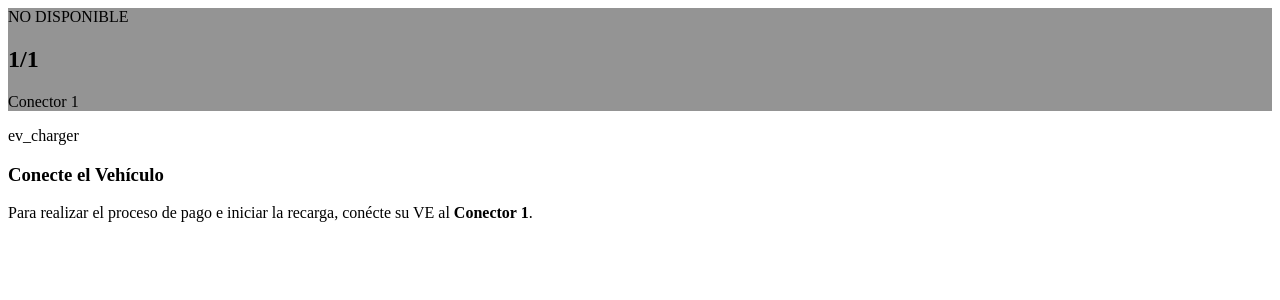
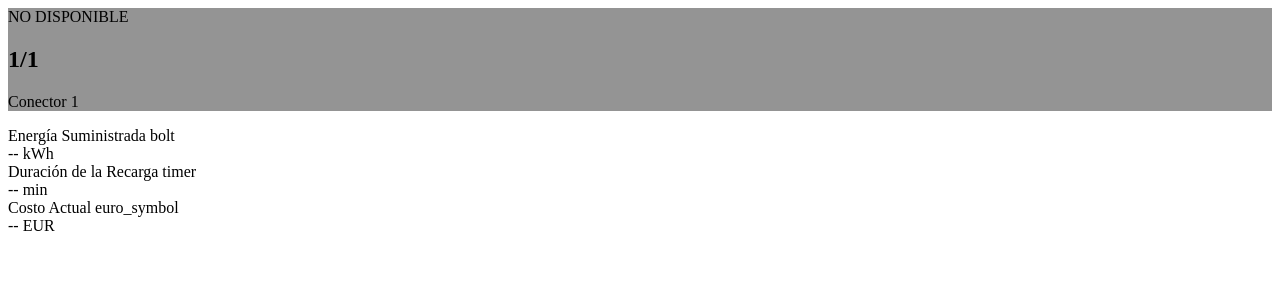
Before and after one commit to dgarciacampelo/tagoio-data-handler, a FastAPI app: page /dashboard/partial/status/1/1 in a window 1280 px wide. Shown: the top 300 px of the page. Run offline with FastAPI, Linux system fonts and the light colour scheme; parts of the project's set-up code (start-up, migrations or seed data) failed here and were passed over.

Commit message:
fix: Several fixes and improvements to the dashboard templates

```diff
--- a/templates/partials/metrics-panel.html
+++ b/templates/partials/metrics-panel.html
@@ -1,6 +1,40 @@
 <div id="metrics-container" hx-swap-oob="true"
     class="{% if station_status != ChargePointStatus.CHARGING %}hidden{% endif %}">
-    {% if station_status == ChargePointStatus.CHARGING %}
-    <section class="grid grid-cols-1 sm:grid-cols-3 gap-grid-gutter"></section>
-    {% endif %}
+    <section class="grid grid-cols-1 sm:grid-cols-3 gap-grid-gutter">
+        <div
+            class="bg-surface-container-lowest border border-outline-variant rounded-xl shadow-sm p-md flex flex-col gap-xs">
+            <div class="flex justify-between items-center text-on-surface-variant">
+                <span class="font-label-sm text-label-sm uppercase tracking-wider">
+                    Energía Suministrada</span>
+                <span class="material-symbols-outlined text-[20px]">bolt</span>
+            </div>
+            <div class="flex items-baseline gap-xs">
+                <span class="font-display-metrics text-display-metrics text-on-surface">--</span>
+                <span class="font-label-sm text-label-sm text-on-surface-variant">kWh</span>
+            </div>
+        </div>
+        <div
+            class="bg-surface-container-lowest border border-outline-variant rounded-xl shadow-sm p-md flex flex-col gap-xs">
+            <div class="flex justify-between items-center text-on-surface-variant">
+                <span class="font-label-sm text-label-sm uppercase tracking-wider">
+                    Duración de la Recarga</span>
+                <span class="material-symbols-outlined text-[20px]">timer</span>
+            </div>
+            <div class="flex items-baseline gap-xs">
+                <span class="font-display-metrics text-display-metrics text-on-surface">--</span>
+                <span class="font-label-sm text-label-sm text-on-surface-variant">min</span>
+            </div>
+        </div>
+        <div
+            class="bg-surface-container-lowest border border-outline-variant rounded-xl shadow-sm p-md flex flex-col gap-xs">
+            <div class="flex justify-between items-center text-on-surface-variant">
+                <span class="font-label-sm text-label-sm uppercase tracking-wider">Costo Actual</span>
+                <span class="material-symbols-outlined text-[20px]">euro_symbol</span>
+            </div>
+            <div class="flex items-baseline gap-xs">
+                <span class="font-display-metrics text-display-metrics text-on-surface">--</span>
+                <span class="font-label-sm text-label-sm text-on-surface-variant">EUR</span>
+            </div>
+        </div>
+    </section>
 </div>
--- a/templates/partials/side-panel.html
+++ b/templates/partials/side-panel.html
@@ -1,4 +1,4 @@
-<div id="side-panel-container" hx-swap-oob="true" class="md:col-span-4 flex flex-col gap-grid-gutter h-full">
+<div id="side-panel-container" hx-swap-oob="true" class="md:col-span-4 flex flex-col gap-grid-gutter">
     {% if station_status == ChargePointStatus.PREPARING %}
     <div class="bg-surface-container-lowest border border-outline-variant rounded-xl shadow-sm p-lg h-full"
         id="form-card">
@@ -77,11 +77,10 @@
             </div>
         </form>
     </div>
-    {% else %}
+    {% elif station_status == ChargePointStatus.AVAILABLE %}
     <div
         class="bg-surface-container-lowest border border-outline-variant rounded-xl shadow-sm p-lg h-full flex flex-col items-center justify-center text-center gap-md py-xl">
-        <span
-            class="material-symbols-outlined text-[48px] text-primary {% if station_status == ChargePointStatus.AVAILABLE %}animate-pulse{% endif %}">ev_charger</span>
+        <span class="material-symbols-outlined text-[48px] text-primary animate-pulse">ev_charger</span>
         <h3 class="font-headline-md text-on-surface">Conecte el Vehículo</h3>
         <p class="font-body-md text-on-surface-variant max-w-[280px]">
             Para realizar el proceso de pago e iniciar la recarga, conécte su VE al
--- a/templates/partials/status-card.html
+++ b/templates/partials/status-card.html
@@ -24,7 +24,7 @@
 {% endif %}
 
 <section
-    class="border border-outline-variant rounded-xl shadow-sm border-t-[4px] p-xl min-h-[12rem] flex-1 h-full w-full flex flex-col sm:flex-row justify-between items-start sm:items-center gap-md transition-colors"
+    class="border border-outline-variant rounded-xl shadow-sm border-t-[4px] p-xl min-h-[12rem] flex-1 w-full flex flex-col sm:flex-row justify-between items-start sm:items-center gap-md transition-colors"
     style="background-color: {{ status_bg }};">
     <div class="flex flex-col gap-xs">
         <div class="inline-flex items-center gap-xs font-label-caps text-label-caps text-black">
--- a/templates/smart-station-dashboard.html
+++ b/templates/smart-station-dashboard.html
@@ -55,8 +55,7 @@
 
         <div class="tab-content block" id="tab-conectores">
             <div class="grid grid-cols-1 md:grid-cols-12 gap-grid-gutter items-stretch" id="main-layout-grid">
-
-                <div class="md:col-span-8 flex flex-col gap-grid-gutter h-full">
+                <div class="md:col-span-8 flex flex-col gap-grid-gutter">
 
                     {% if noc > 1 %}
                     <div class="flex gap-sm overflow-x-auto pb-1 mb-xs scrollbar-hide">
```
